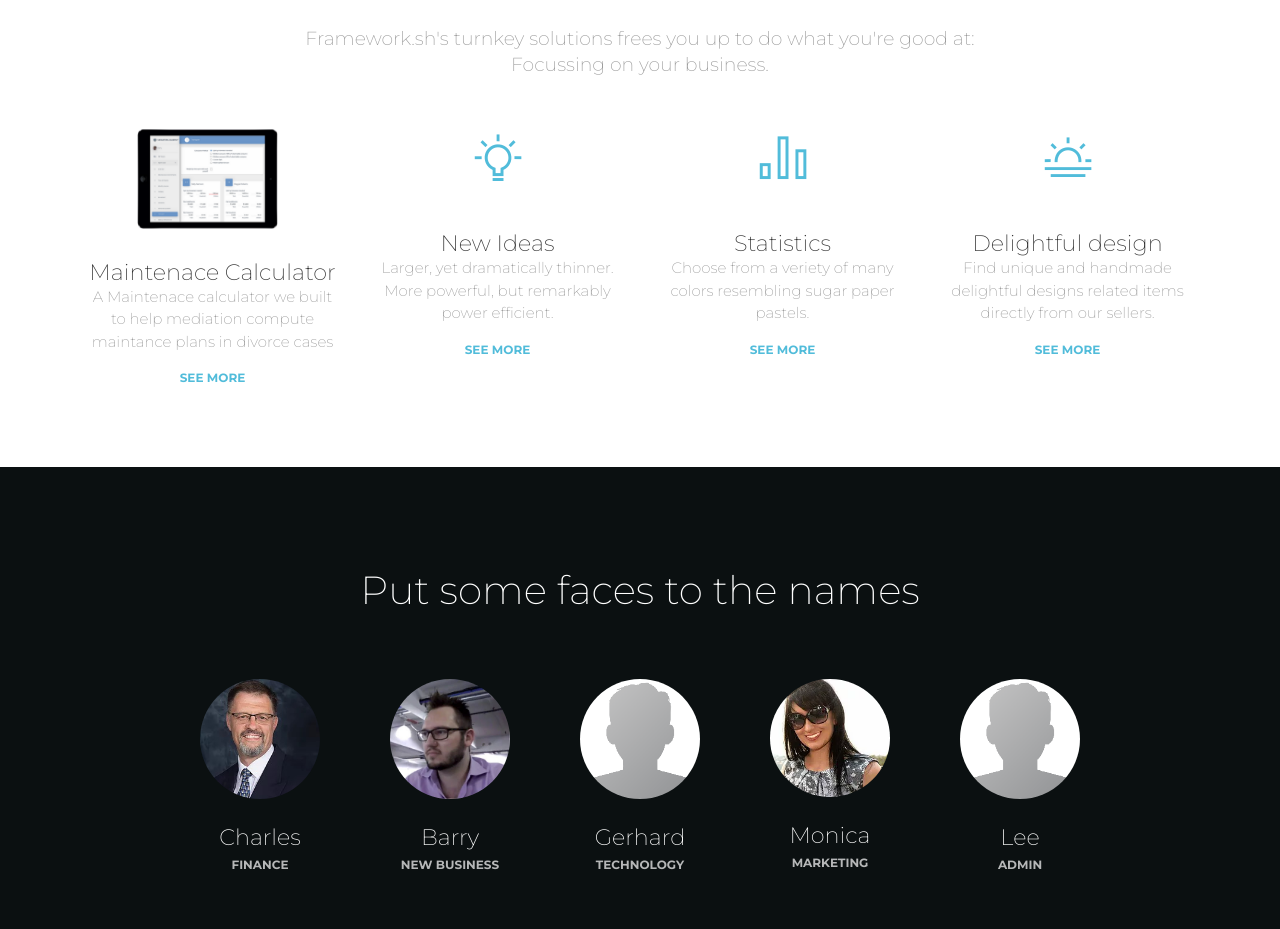
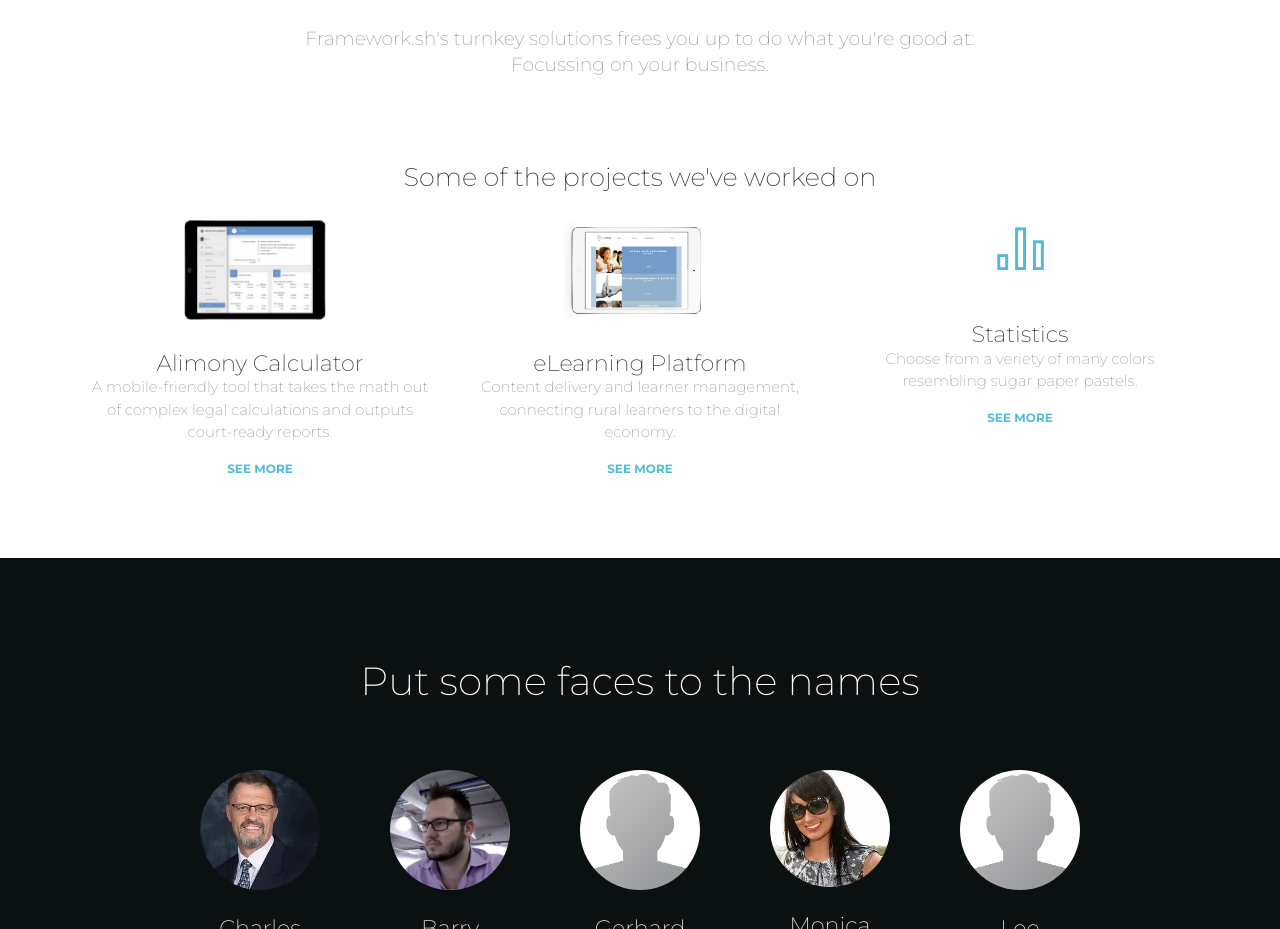
Before and after one commit to ZAScubapetey/framework, a website: page index.html in a window 1280 px wide. Shown: the part 1081-2010 px from the top of the page. Drawn offline with Linux system fonts and the light colour scheme; some packages are replaced by stand-ins of ours.

Commit message:
projects we worked on

```diff
--- a/index.html
+++ b/index.html
@@ -90,33 +90,35 @@ The above copyright notice and this permission notice shall be included in all c
         </div>
         <br />
         <br />
+        <h3 class="title"> Some of the projects we've worked on
+        </h3>
         <div class="row">
-          <div class="col-md-3">
+
+          <div class="col-md-4">
             <div class="info">
               <div class="icon icon-info">
                 <img src="assets/img/Maint Calc.png" style="height: 100px;padding-right: 10px;" id="maintcalc">
               </div>
               <div class="description">
-                <h4 class="info-title">Maintenace Calculator</h4>
-                <p class="description">A Maintenace calculator we built to help mediation compute maintance plans in
-                  divorce cases</p>
+                <h4 class="info-title">Alimony Calculator</h4>
+                <p class="description">A mobile-friendly tool that takes the math out of complex legal calculations and outputs court-ready reports.</p>
                 <a href="https://youtu.be/UN5t_4FHX2g" target="_blank" class="btn btn-link btn-info">See more</a>
               </div>
             </div>
           </div>
-          <div class="col-md-3">
+          <div class="col-md-4">
             <div class="info">
               <div class="icon icon-info">
-                <i class="nc-icon nc-bulb-63"></i>
+                <img src="assets/img/socialtraining.png" style="height: 100px;padding-right: 10px;" id="maintcalc">
               </div>
               <div class="description">
-                <h4 class="info-title">New Ideas</h4>
-                <p>Larger, yet dramatically thinner. More powerful, but remarkably power efficient.</p>
+                <h4 class="info-title">eLearning Platform</h4>
+                <p>Content delivery and learner management, connecting rural learners to the digital economy.</p>
                 <a href="javascript:;" class="btn btn-link btn-info">See more</a>
               </div>
             </div>
           </div>
-          <div class="col-md-3">
+          <div class="col-md-4">
             <div class="info">
               <div class="icon icon-info">
                 <i class="nc-icon nc-chart-bar-32"></i>
@@ -128,18 +130,7 @@ The above copyright notice and this permission notice shall be included in all c
               </div>
             </div>
           </div>
-          <div class="col-md-3">
-            <div class="info">
-              <div class="icon icon-info">
-                <i class="nc-icon nc-sun-fog-29"></i>
-              </div>
-              <div class="description">
-                <h4 class="info-title">Delightful design</h4>
-                <p>Find unique and handmade delightful designs related items directly from our sellers.</p>
-                <a href="javascript:;" class="btn btn-link btn-info">See more</a>
-              </div>
-            </div>
-          </div>
+
         </div>
       </div>
     </div>
```
Also changed, not shown: assets/img/socialtraining.png (added).
